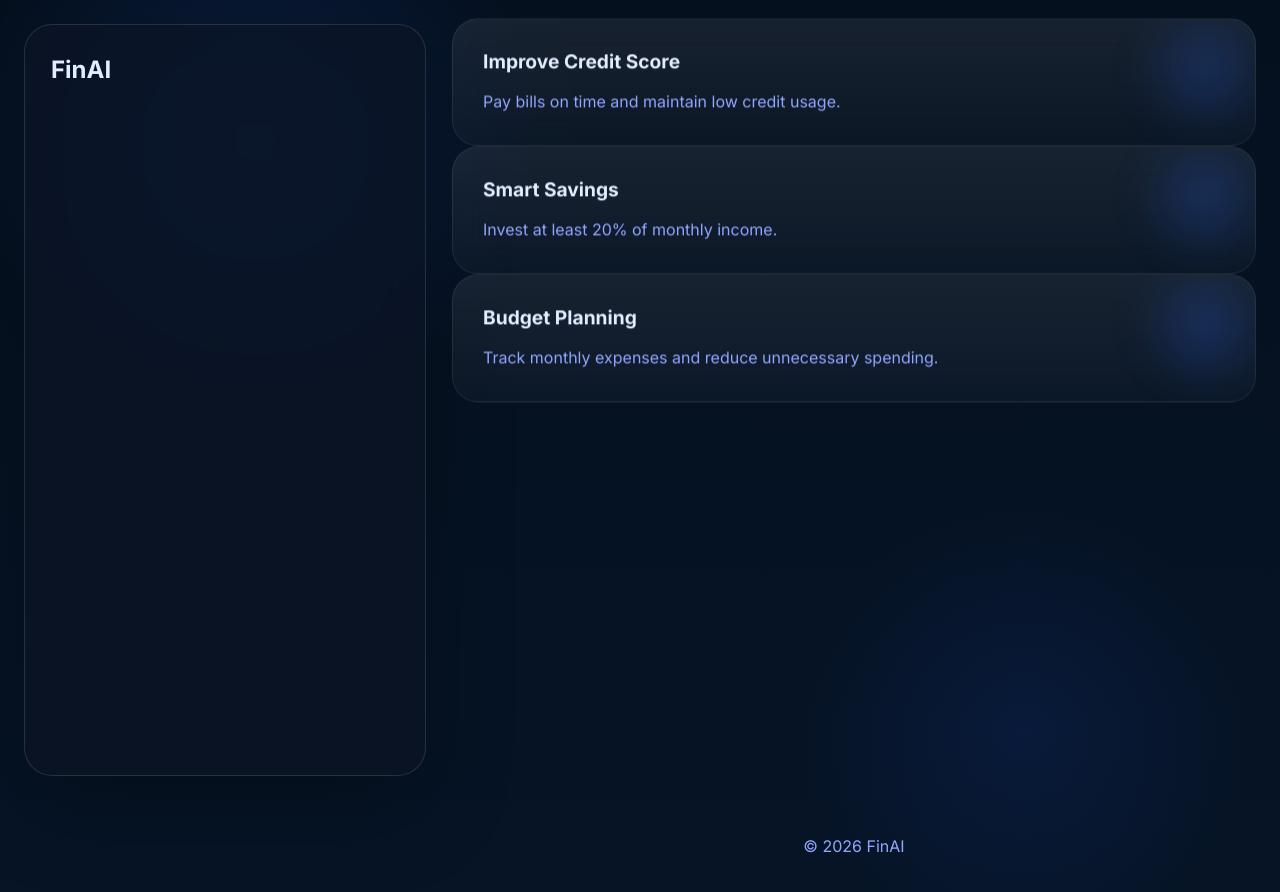
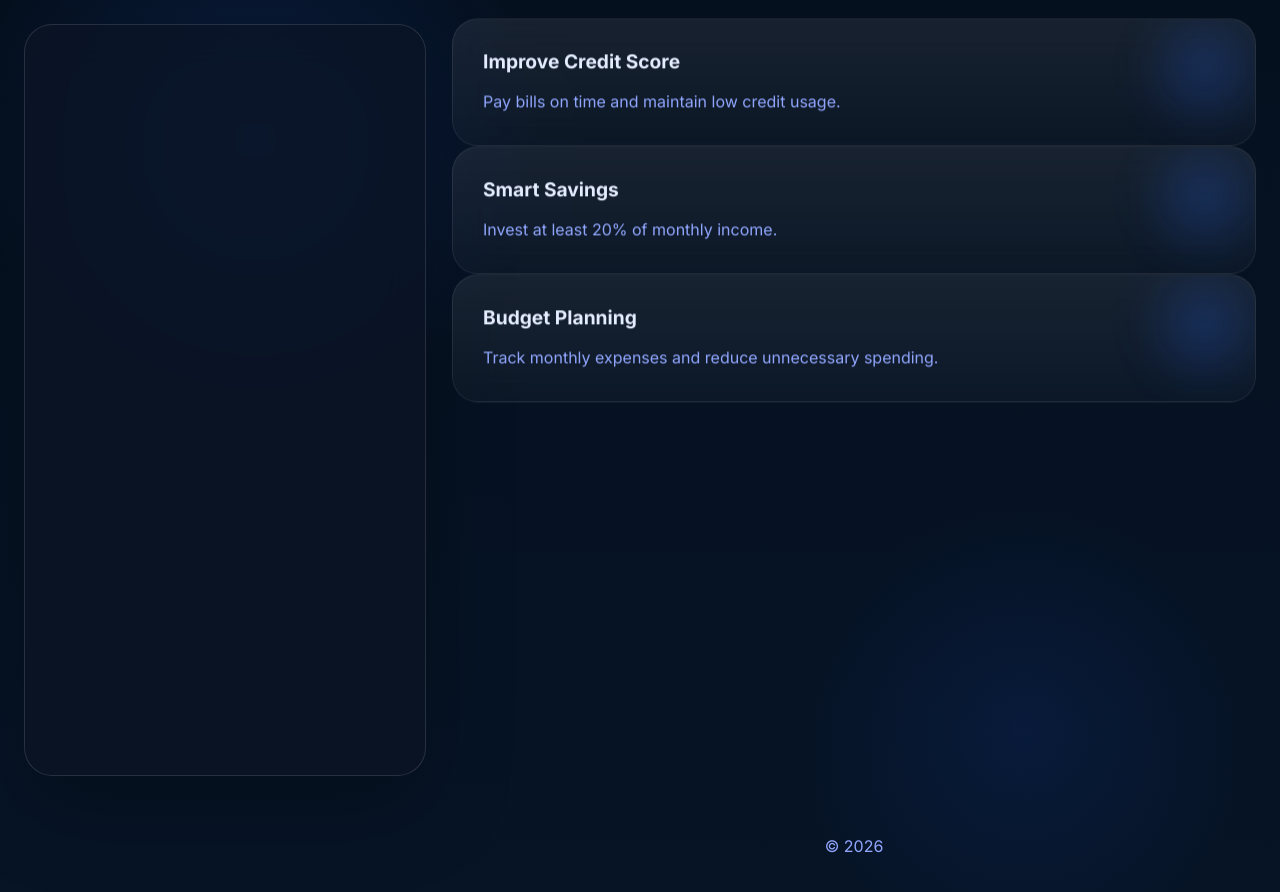
Before and after one commit to charansai7878/ai-loan-checker, a plain HTML site: page tips.html in a window 1280 px wide. Drawn offline with Linux system fonts and the light colour scheme.

Commit message:
tips.html

```diff
--- a/tips.html
+++ b/tips.html
@@ -9,7 +9,7 @@
 <body>
 
 <nav class="navbar">
-    <h2>FinAI</h2>
+    <div class="logo"></div>
 </nav>
 
 <section class="tips-container">
@@ -30,7 +30,7 @@
 </section>
 
 <footer>
-    <p>© 2026 FinAI</p>
+    <p>© 2026</p>
 </footer>
 
 </body>
```
